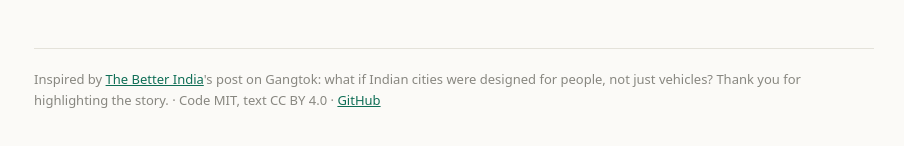
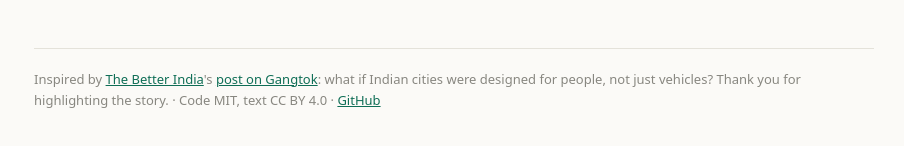
Before and after one commit to finkrishna/street-space-index, a plain HTML site: page index.html in a window 1280 px wide. Shown: the part 5045-5191 px from the top of the page, without its empty margins (186-1090 px from the left). Drawn offline with Linux system fonts and the light colour scheme.

Commit message:
Link The Better India's Gangtok post
Co-Authored-By: Claude Opus 5.5 <noreply@anthropic.com>
Claude-Session: https://claude.ai/code/session_018vssrnARnkaW7CKs53Yuya

```diff
--- a/index.html
+++ b/index.html
@@ -189,7 +189,7 @@ footer{margin-top:56px;padding-top:20px;border-top:1px solid var(--line);font-si
 <ol class="src" id="sources"></ol>
 
 <footer>
-  Inspired by <a href="https://x.com/thebetterindia" target="_blank" rel="noopener">The Better India</a>'s post on Gangtok: what if Indian cities were designed for people, not just vehicles? Thank you for highlighting the story. · Code MIT, text CC BY 4.0 ·
+  Inspired by <a href="https://x.com/thebetterindia" target="_blank" rel="noopener">The Better India</a>'s <a href="https://x.com/thebetterindia/status/2125237544464044524" target="_blank" rel="noopener">post on Gangtok</a>: what if Indian cities were designed for people, not just vehicles? Thank you for highlighting the story. · Code MIT, text CC BY 4.0 ·
   <a id="repoLink" href="#">GitHub</a>
 </footer>
 </main>
```
Also changed, not shown: 1 other file.
